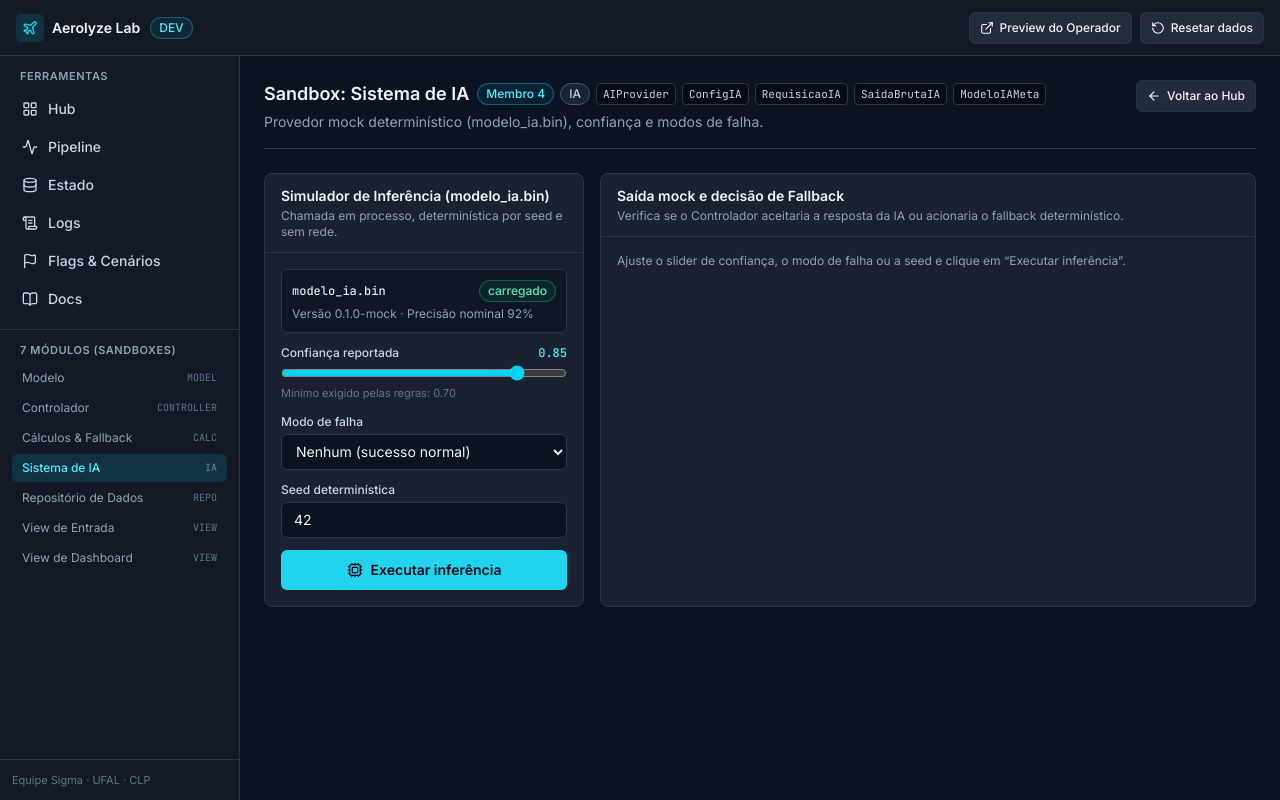
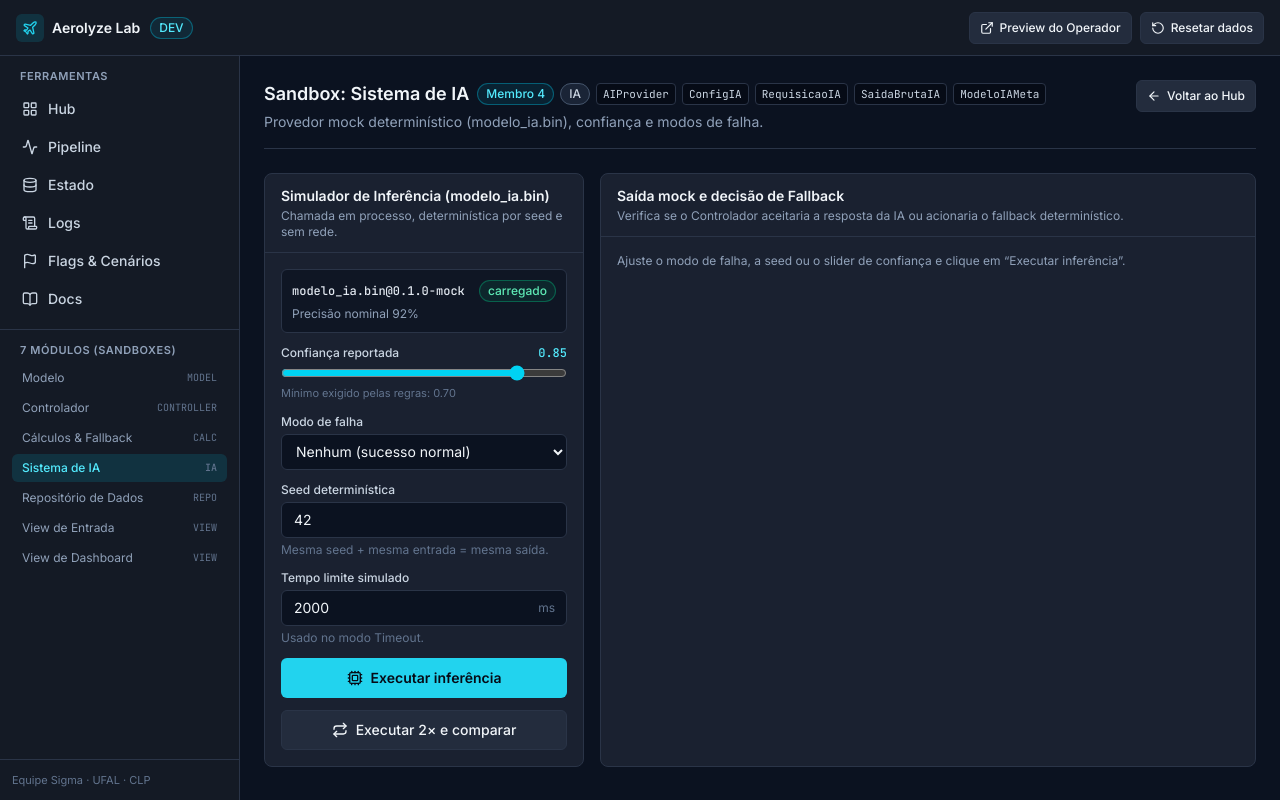
Before and after one commit to ryanthecomic/CLP-Sigma-Aeronautics-Parts-Analysis, a React (Vite) app in the folder web/: page /dev/modulo/ia in a window 1280 px wide. Built offline with nearby package versions, Linux system fonts and the light colour scheme.

Commit message:
feat(ia): sandbox com seed validada, motivo de fallback e prova de determinismo (T4.4)

```diff
--- a/web/src/modules/ia/sandbox.tsx
+++ b/web/src/modules/ia/sandbox.tsx
@@ -1,9 +1,10 @@
-import { AlertTriangle, CheckCircle2, Cpu } from "lucide-react";
+import { AlertTriangle, CheckCircle2, Cpu, Repeat } from "lucide-react";
 import { useState } from "react";
-import type { SaidaBrutaIA } from "../../core/contracts";
-import { ehErroIA, fallbackSeriaAcionado, MODELO_IA_META, simularIA, validarSaidaIA } from "../../core/ia";
+import type { RequisicaoIA, SaidaBrutaIA } from "../../core/contracts";
+import { descreverModelo, ehErroIA, MODELO_IA_META, motivoFallbackIA, simularIA, validarSaidaIA } from "../../core/ia";
+import type { ErroIA } from "../../core/ia";
 import { MODOS_FALHA_IA } from "../../core/types";
-import type { ModoFalhaIA } from "../../core/types";
+import type { ModoFalhaIA, RegrasAnaliseAero } from "../../core/types";
 import { Badge } from "../../components/ui/Badge";
 import { Button } from "../../components/ui/Button";
 import { Card } from "../../components/ui/Card";
@@ -21,6 +22,80 @@ const ROTULO_MODO: Record<ModoFalhaIA, string> = {
   SAIDA_INVALIDA: "Saída inválida (schema corrompido)",
 };
 
+/** Resultado de uma execução do simulador: saída bruta, erro tipado ou erro inesperado. */
+type Execucao =
+  | { tipo: "saida"; saida: SaidaBrutaIA }
+  | { tipo: "erro"; erro: ErroIA }
+  | { tipo: "inesperado"; mensagem: string };
+
+/**
+ * JSON "bruto" fiel: `JSON.stringify` troca NaN e Infinity por `null`, o que esconde
+ * a corrupção da saída inválida. Aqui eles aparecem literalmente (o texto não é JSON válido).
+ */
+function jsonBruto(valor: unknown): string {
+  const texto = JSON.stringify(
+    valor,
+    (_chave, v: unknown) => (typeof v === "number" && !Number.isFinite(v) ? `__${String(v)}__` : v),
+    2,
+  );
+  return texto.replace(/"__(NaN|Infinity|-Infinity)__"/g, "$1");
+}
+
+function serializarExecucao(exec: Execucao): string {
+  switch (exec.tipo) {
+    case "saida":
+      return jsonBruto(exec.saida);
+    case "erro":
+      return jsonBruto({ tipo: exec.erro.tipo, mensagem: exec.erro.message, detalhes: exec.erro.detalhes });
+    case "inesperado":
+      return exec.mensagem;
+  }
+}
+
+/** Roda o simulador uma vez, sem deixar nenhuma exceção escapar. */
+function executar(requisicao: RequisicaoIA): Execucao {
+  try {
+    return { tipo: "saida", saida: simularIA(requisicao) };
+  } catch (e) {
+    if (ehErroIA(e)) return { tipo: "erro", erro: e };
+    return { tipo: "inesperado", mensagem: e instanceof Error ? e.message : String(e) };
+  }
+}
+
+/** Motivo pelo qual o fallback seria acionado, ou `null` se a saída seria aceita. */
+function motivoFallback(exec: Execucao, regras: RegrasAnaliseAero): string | null {
+  switch (exec.tipo) {
+    case "saida":
+      return motivoFallbackIA(exec.saida, regras);
+    case "erro":
+      return `IA falhou (${exec.erro.tipo}): ${exec.erro.message}`;
+    case "inesperado":
+      return `IA falhou: ${exec.mensagem}`;
+  }
+}
+
+function dadosParaLog(exec: Execucao): unknown {
+  if (exec.tipo === "saida") return exec.saida;
+  if (exec.tipo === "erro") return exec.erro.detalhes;
+  return undefined;
+}
+
+/** Seed válida = inteiro (inclui 0 e negativos). Texto vazio ou decimal é inválido. */
+function lerSeed(texto: string): number | null {
+  const limpo = texto.trim();
+  if (limpo === "") return null;
+  const n = Number(limpo);
+  return Number.isInteger(n) ? n : null;
+}
+
+/** Tempo limite válido = inteiro positivo, em milissegundos. */
+function lerTimeout(texto: string): number | null {
+  const limpo = texto.trim();
+  if (limpo === "") return null;
+  const n = Number(limpo);
+  return Number.isInteger(n) && n > 0 ? n : null;
+}
+
 export function IASandbox() {
   const { pecas, lotes } = useRepositorio();
   const { regras } = useRegras();
@@ -28,9 +103,10 @@ export function IASandbox() {
 
   const [confianca, setConfianca] = useState(0.85);
   const [modoFalha, setModoFalha] = useState<ModoFalhaIA>("NENHUM");
-  const [seed, setSeed] = useState("42");
-  const [saida, setSaida] = useState<SaidaBrutaIA | null>(null);
-  const [erroCapturado, setErroCapturado] = useState<string | null>(null);
+  const [seedTexto, setSeedTexto] = useState("42");
+  const [timeoutTexto, setTimeoutTexto] = useState("2000");
+  const [execucao, setExecucao] = useState<Execucao | null>(null);
+  const [determinismo, setDeterminismo] = useState<boolean | null>(null);
 
   const peca = pecas[0] ?? {
     id: "P-001",
@@ -50,12 +126,11 @@ export function IASandbox() {
     pressao: 6,
   };
 
-  const executarInferencia = () => {
-    setErroCapturado(null);
-    setSaida(null);
-    const seedNum = Number(seed) || 42;
-    try {
-      const res = simularIA({
+  const seed = lerSeed(seedTexto);
+  const timeoutMs = lerTimeout(timeoutTexto);
+  const entradaValida = seed !== null && timeoutMs !== null;
+
+  const montarRequisicao = (seedNum: number, timeout: number): RequisicaoIA => ({
     dados: lote,
     peca,
     regras,
@@ -63,26 +138,40 @@ export function IASandbox() {
     config: {
       modoFalha,
       confianca: modoFalha === "NENHUM" ? confianca : undefined,
-          timeoutMs: 2000,
+      timeoutMs: timeout,
     },
   });
-      setSaida(res);
-      const acionaFallback = fallbackSeriaAcionado(res, regras);
+
+  const executarInferencia = () => {
+    if (seed === null || timeoutMs === null) return;
+    const exec = executar(montarRequisicao(seed, timeoutMs));
+    setExecucao(exec);
+    setDeterminismo(null);
+    const motivo = motivoFallback(exec, regras);
+    const nivel = exec.tipo === "saida" ? (motivo ? "WARN" : "INFO") : "ERROR";
     log(
-        acionaFallback ? "WARN" : "INFO",
-        `Inferência simulada (seed ${seedNum}, modo ${modoFalha}): confiança ${res.confianca}.`,
-        res,
+      nivel,
+      `Inferência simulada (seed ${seed}, modo ${modoFalha}): ${motivo ?? "saída aceita."}`,
+      dadosParaLog(exec),
     );
-    } catch (e) {
-      const msg = ehErroIA(e) ? `[${e.tipo}] ${e.message}` : String(e);
-      setErroCapturado(msg);
-      log("ERROR", `Falha simulada na IA: ${msg}`);
-    }
   };
 
-  const problemasSaida = saida ? validarSaidaIA(saida) : [];
-  const acionariaFallback =
-    erroCapturado !== null || (saida !== null && fallbackSeriaAcionado(saida, regras));
+  const executarEComparar = () => {
+    if (seed === null || timeoutMs === null) return;
+    const requisicao = montarRequisicao(seed, timeoutMs);
+    const primeira = executar(requisicao);
+    const segunda = executar(requisicao);
+    const igual = serializarExecucao(primeira) === serializarExecucao(segunda);
+    setExecucao(primeira);
+    setDeterminismo(igual);
+    log(
+      igual ? "INFO" : "ERROR",
+      `Comparação de 2 execuções (seed ${seed}, modo ${modoFalha}): ${igual ? "idênticas" : "DIFERENTES"}.`,
+    );
+  };
+
+  const motivo = execucao !== null ? motivoFallback(execucao, regras) : null;
+  const problemasSaida = execucao !== null && execucao.tipo === "saida" ? validarSaidaIA(execucao.saida) : [];
 
   return (
     <div className="grid grid-cols-1 gap-4 lg:grid-cols-3">
@@ -93,11 +182,11 @@ export function IASandbox() {
         <div className="space-y-3">
           <div className="rounded-md border border-borda bg-navy-900/70 p-2.5 text-xs">
             <div className="flex items-center justify-between">
-              <span className="font-mono font-medium text-slate-200">{MODELO_IA_META.nome}</span>
+              <span className="font-mono font-medium text-slate-200">{descreverModelo()}</span>
               <Badge tom="sucesso">{MODELO_IA_META.status}</Badge>
             </div>
             <p className="mt-1 text-slate-400">
-              Versão {MODELO_IA_META.versao} · Precisão nominal {(MODELO_IA_META.precisao * 100).toFixed(0)}%
+              Precisão nominal {(MODELO_IA_META.precisao * 100).toFixed(0)}%
             </p>
           </div>
 
@@ -120,6 +209,11 @@ export function IASandbox() {
             <span className="text-[11px] text-slate-500">
               Mínimo exigido pelas regras: {regras.confiancaMinimaIA.toFixed(2)}
             </span>
+            {modoFalha !== "NENHUM" && (
+              <span className="text-[11px] text-amber-300">
+                Controlada pelo modo de falha selecionado. Para usar o slider, escolha &ldquo;Nenhum&rdquo;.
+              </span>
+            )}
           </div>
 
           <Select
@@ -132,18 +226,56 @@ export function IASandbox() {
           <Input
             rotulo="Seed determinística"
             type="number"
-            value={seed}
-            onChange={(e) => setSeed(e.target.value)}
+            value={seedTexto}
+            onChange={(e) => setSeedTexto(e.target.value)}
+            erro={seed === null ? "Informe um número inteiro (ex.: 0, 42, -7)." : undefined}
+            dica="Mesma seed + mesma entrada = mesma saída."
+          />
+
+          <Input
+            rotulo="Tempo limite simulado"
+            type="number"
+            value={timeoutTexto}
+            onChange={(e) => setTimeoutTexto(e.target.value)}
+            sufixo="ms"
+            erro={timeoutMs === null ? "Informe um inteiro maior que zero." : undefined}
+            dica="Usado no modo Timeout."
           />
 
           <Button
             variante="primario"
             onClick={executarInferencia}
+            disabled={!entradaValida}
             icone={<Cpu className="size-4" />}
             className="w-full"
           >
             Executar inferência
           </Button>
+
+          <Button
+            variante="secundario"
+            onClick={executarEComparar}
+            disabled={!entradaValida}
+            icone={<Repeat className="size-4" />}
+            className="w-full"
+          >
+            Executar 2× e comparar
+          </Button>
+
+          {determinismo !== null && (
+            <p
+              role="status"
+              className={
+                determinismo
+                  ? "rounded-md border border-emerald-500/40 bg-emerald-950/40 p-2 text-xs text-emerald-200"
+                  : "rounded-md border border-red-500/40 bg-red-950/50 p-2 text-xs text-red-200"
+              }
+            >
+              {determinismo
+                ? "Determinístico: as 2 execuções foram idênticas."
+                : "ATENÇÃO: as 2 execuções diferiram."}
+            </p>
+          )}
         </div>
       </Card>
 
@@ -152,8 +284,8 @@ export function IASandbox() {
         descricao="Verifica se o Controlador aceitaria a resposta da IA ou acionaria o fallback determinístico."
         className="lg:col-span-2"
         acoes={
-          saida !== null || erroCapturado !== null ? (
-            acionariaFallback ? (
+          execucao !== null ? (
+            motivo !== null ? (
               <Badge tom="alerta" icone={<AlertTriangle className="size-3.5" />}>
                 Fallback seria ACIONADO
               </Badge>
@@ -165,20 +297,26 @@ export function IASandbox() {
           ) : undefined
         }
       >
-        {erroCapturado && (
-          <div role="alert" className="mb-3 rounded-md border border-red-500/40 bg-red-950/50 p-3 text-xs text-red-200">
-            <p className="font-semibold">Exceção lançada pela IA:</p>
-            <p className="mt-1 font-mono">{erroCapturado}</p>
-            <p className="mt-2 text-amber-200">
-              → O Controlador captura este erro e aciona o fallback determinístico automaticamente.
+        {execucao === null && (
+          <p className="text-xs text-slate-400">
+            Ajuste o modo de falha, a seed ou o slider de confiança e clique em &ldquo;Executar inferência&rdquo;.
+          </p>
+        )}
+
+        {execucao !== null && (
+          <div className="space-y-3">
+            {motivo !== null && (
+              <div role="alert" className="rounded-md border border-amber-500/40 bg-amber-950/40 p-3 text-xs text-amber-200">
+                <p className="font-semibold">Motivo do fallback:</p>
+                <p className="mt-1 font-mono">{motivo}</p>
+                <p className="mt-2">
+                  → O Controlador descarta a saída da IA e usa o cálculo determinístico de reserva.
                 </p>
               </div>
             )}
 
-        {saida && (
-          <div className="space-y-3">
-            {problemasSaida.length > 0 && (
-              <div role="alert" className="rounded-md border border-amber-500/40 bg-amber-950/40 p-3 text-xs text-amber-200">
+            {execucao.tipo === "saida" && problemasSaida.length > 0 && (
+              <div role="alert" className="rounded-md border border-red-500/40 bg-red-950/50 p-3 text-xs text-red-200">
                 <p className="font-semibold">Saída reprovada no schema:</p>
                 <ul className="mt-1 list-disc pl-4">
                   {problemasSaida.map((p) => (
@@ -187,14 +325,19 @@ export function IASandbox() {
                 </ul>
               </div>
             )}
-            <CodeBlock titulo="SaidaBrutaIA" valor={saida} />
-          </div>
+
+            {execucao.tipo === "erro" && (
+              <p className="text-xs text-slate-300">
+                A IA lançou <span className="font-mono text-red-300">{execucao.erro.tipo}</span>. Tipo, mensagem e
+                detalhes (seed, modelo, limites) abaixo.
+              </p>
             )}
 
-        {!saida && !erroCapturado && (
-          <p className="text-xs text-slate-400">
-            Ajuste o slider de confiança, o modo de falha ou a seed e clique em &ldquo;Executar inferência&rdquo;.
-          </p>
+            <CodeBlock
+              titulo={execucao.tipo === "saida" ? "SaidaBrutaIA (JSON bruto)" : "ErroIA (tipo, mensagem e detalhes)"}
+              valor={serializarExecucao(execucao)}
+            />
+          </div>
         )}
       </Card>
     </div>
```
Lines whose indentation alone changed are shown as unchanged.
